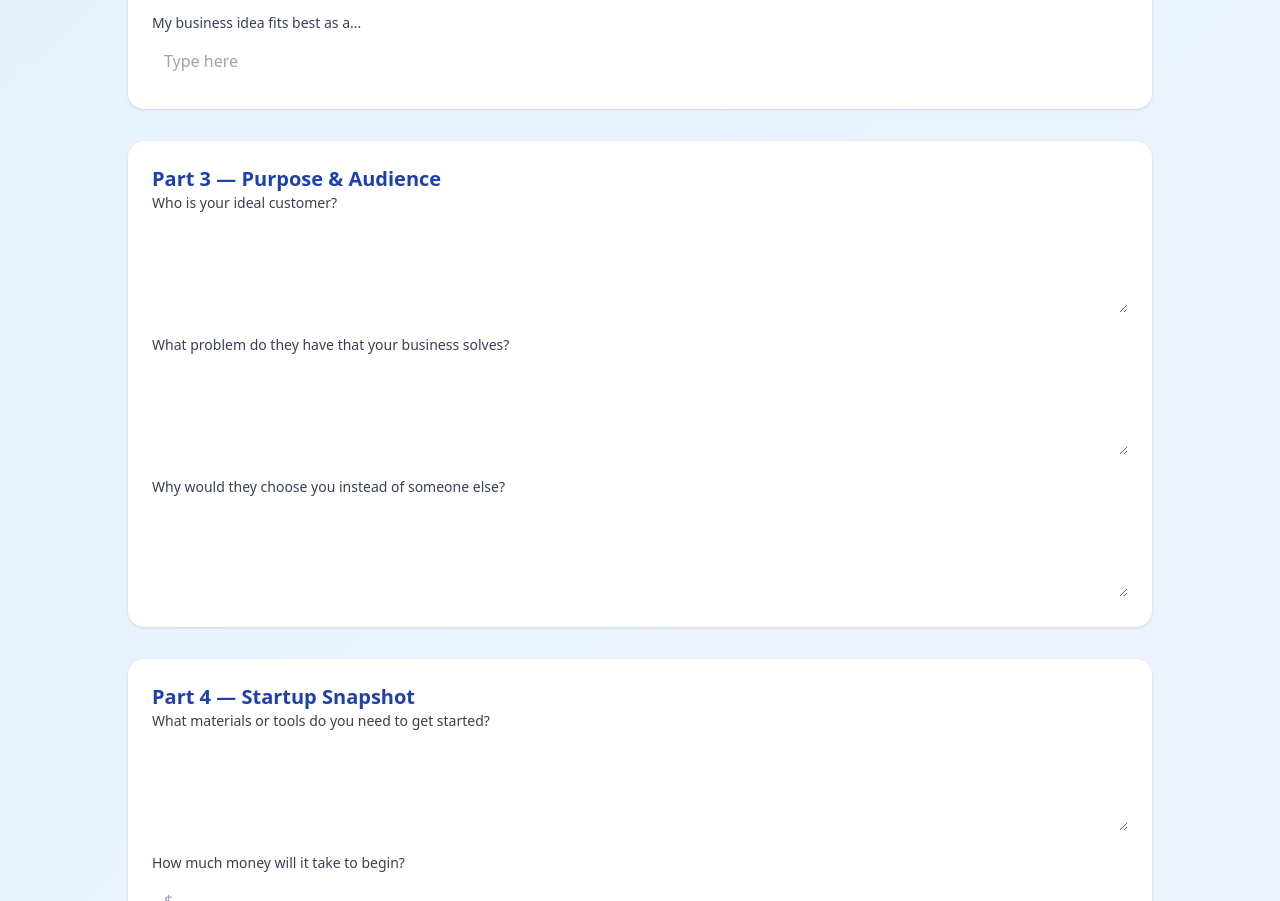
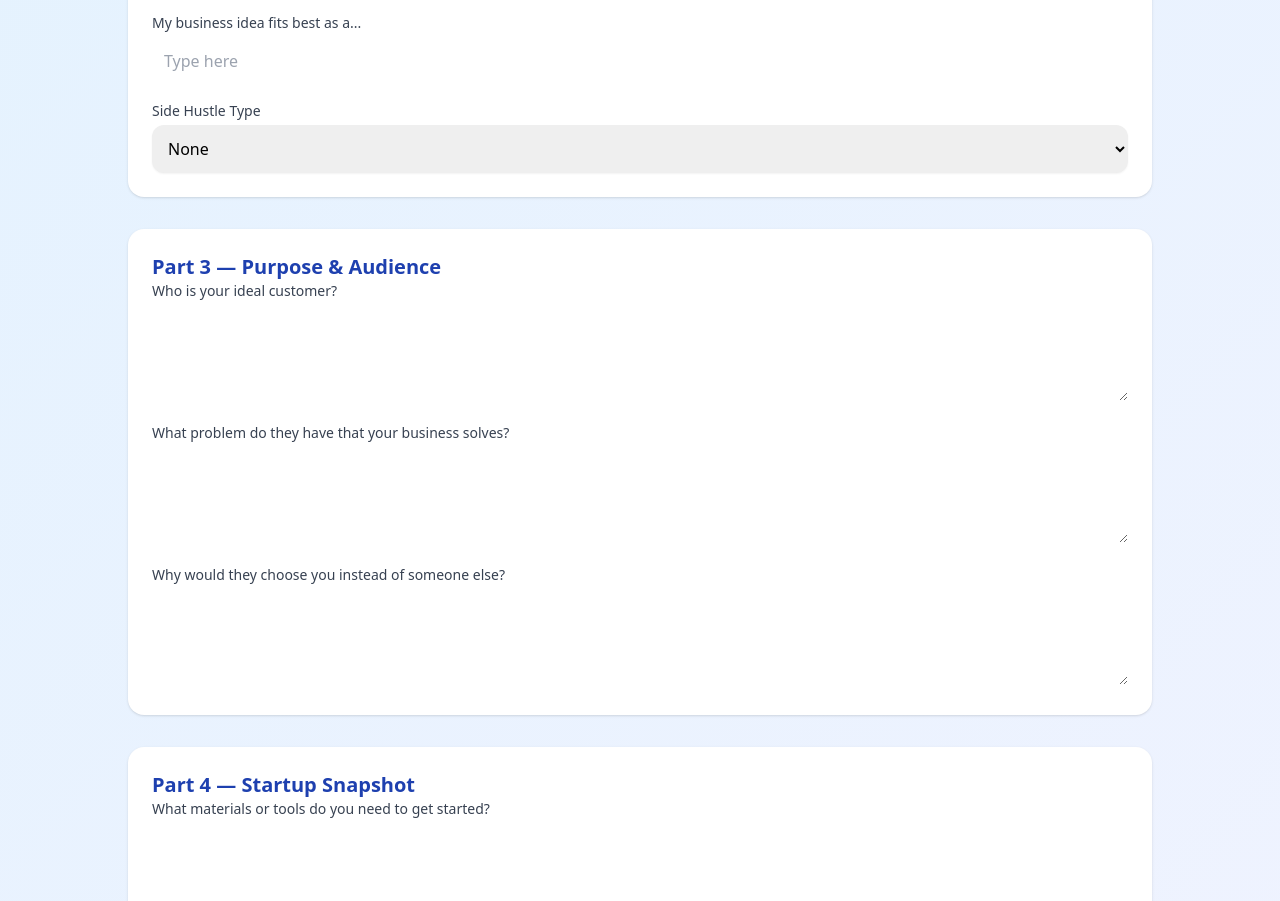
Before and after one commit to zactonicsai/startbusiness, a plain HTML site: page starting_small_business_form.html in a window 1280 px wide. Shown: the part 1204-2105 px from the top of the page. Drawn offline with nearby package versions, Linux system fonts and the light colour scheme.

Commit message:
add side hustle

```diff
--- a/starting_small_business_form.html
+++ b/starting_small_business_form.html
@@ -142,6 +142,28 @@
           <label class="block text-sm font-medium text-gray-700">My business idea fits best as a...</label>
           <input name="bestFit" class="mt-1 w-full rounded-xl border-gray-300 p-3" placeholder="Type here"/>
         </div>
+        <div class="mt-4">
+          <label class="block text-sm font-medium text-gray-700">Side Hustle Type</label>
+          <select name="sideHustle" class="mt-1 w-full rounded-xl border-gray-300 shadow-sm focus:ring-2 focus:ring-blue-500 p-3">
+            <option value="None">None</option>
+            <option value="Freelance Writing">Freelance Writing</option>
+            <option value="Uber Driving">Uber Driving</option>
+            <option value="Tutoring">Tutoring</option>
+            <option value="Selling on Etsy">Selling on Etsy</option>
+            <option value="Dog Walking">Dog Walking</option>
+            <option value="Graphic Design">Graphic Design</option>
+            <option value="Photography">Photography</option>
+            <option value="AI Content Generation">AI Content Generation</option>
+            <option value="AI Art Creation">AI Art Creation</option>
+            <option value="AI Consulting">AI Consulting</option>
+            <option value="Blogging">Blogging</option>
+            <option value="Affiliate Marketing">Affiliate Marketing</option>
+            <option value="Dropshipping">Dropshipping</option>
+            <option value="Social Media Influencer">Social Media Influencer</option>
+            <option value="Social Media Management">Social Media Management</option>
+            <option value="YouTube Content Creation">YouTube Content Creation</option>
+          </select>
+        </div>
       </section>
 
       <!-- Part 3 -->
@@ -272,6 +294,7 @@
       lines.push('[Part 2] Type of Business');
       lines.push('Checked Types: ' + (types.length ? types.join(', ') : ''));
       lines.push('Best Fit: ' + (data.get('bestFit')||''));
+      lines.push('Side Hustle: ' + (data.get('sideHustle')||''));
       lines.push('');
 
       lines.push('[Part 3] Purpose & Audience');
```
